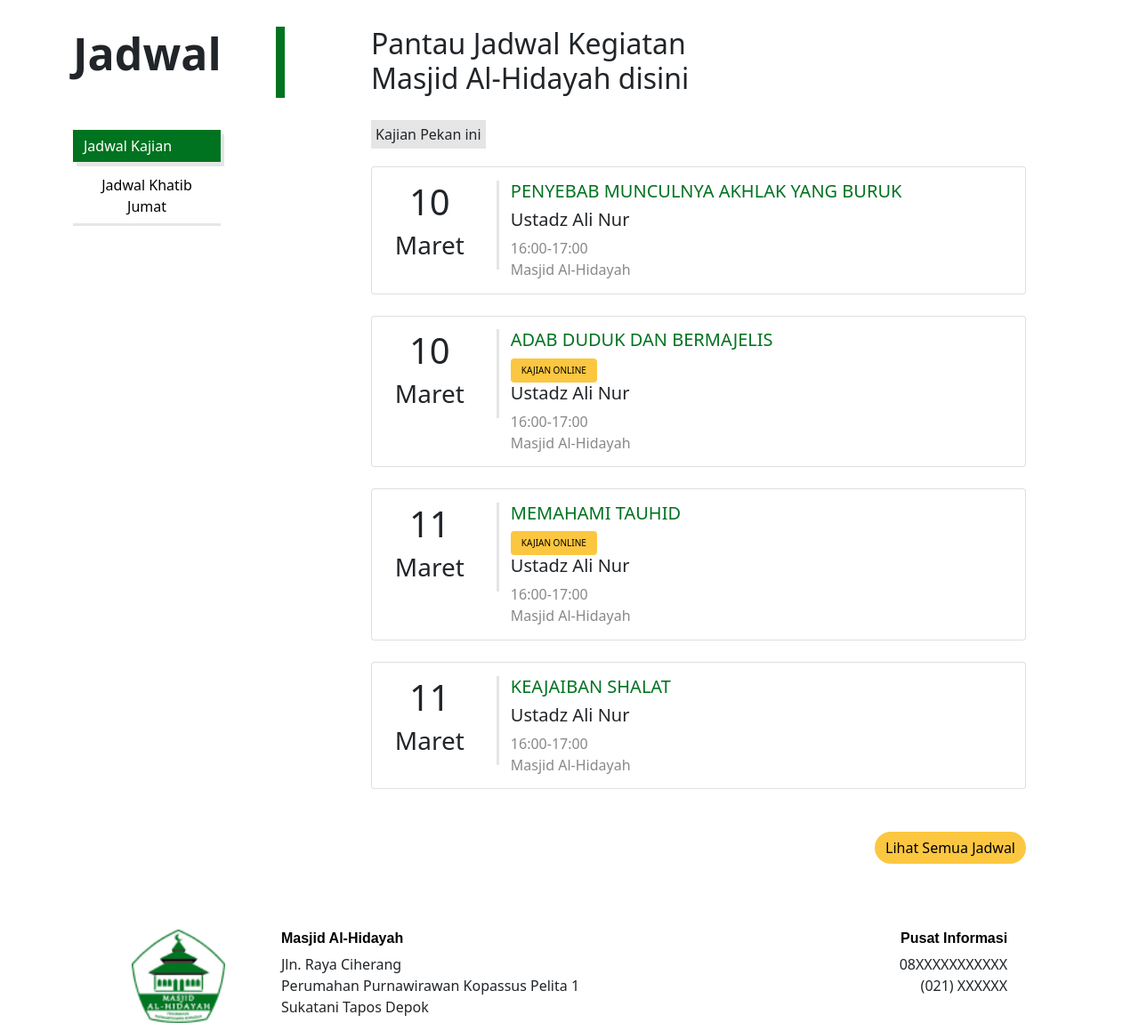
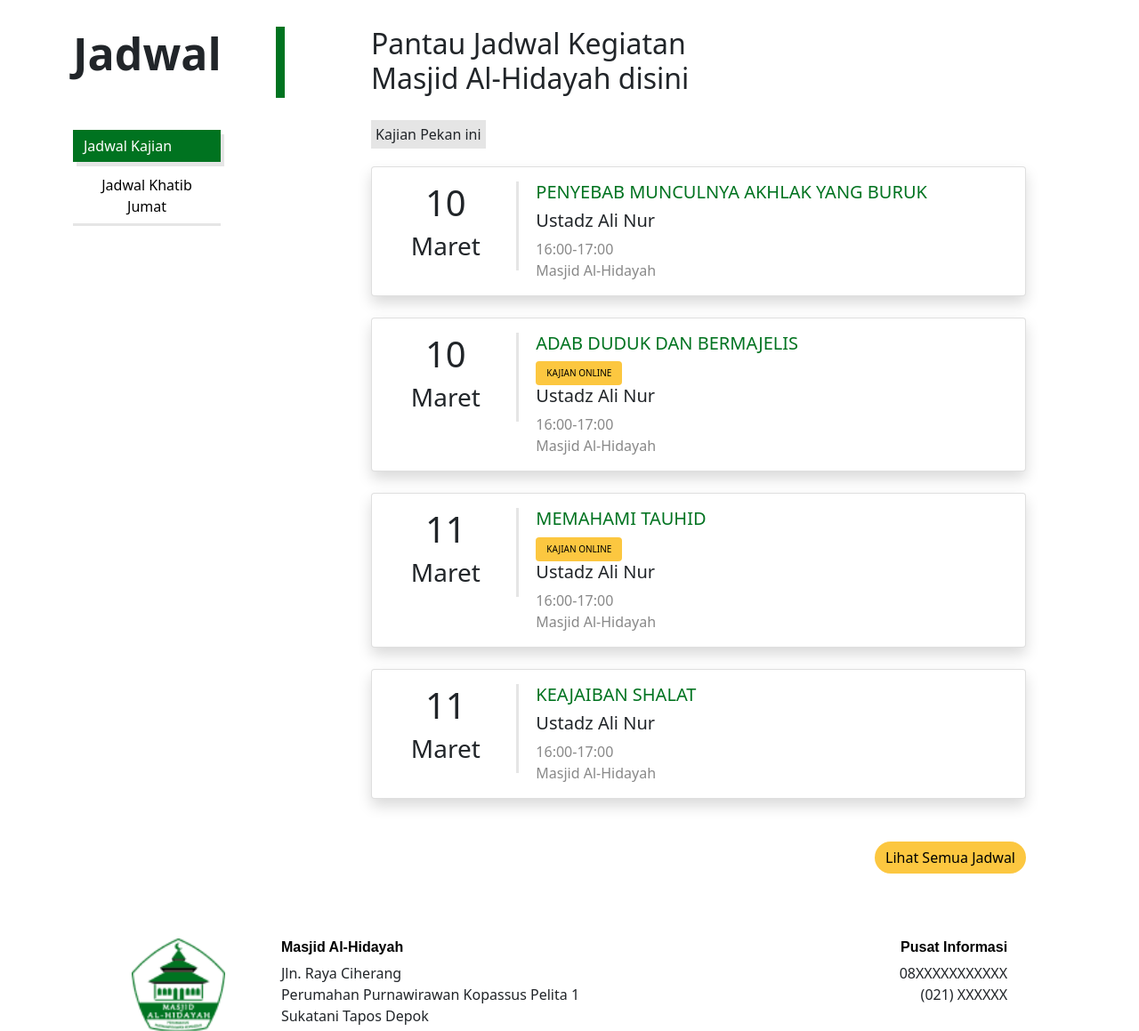
Before and after one commit to yasykurrafii/masjid-al-hidayah, a Django app: template templates/home.html in a window 1280 px wide. Shown: the part 1605-2764 px from the top of the page at 89% size. Run offline with Django 3.2, Linux system fonts and the light colour scheme; the template is opened without the code that fills it, so the values that code supplies are empty; some libraries are stand-ins or nearby versions.

Commit message:
shadow di card slide 3

```diff
--- a/templates/home.html
+++ b/templates/home.html
@@ -111,9 +111,9 @@
 
                 </div>
                 <br>
-                <div class="card">
+                <div class="card shadow p-3">
                     <div class="row">
-                        <div class="col" style="text-align: center; margin-left: -250px;">
+                        <div class="col" style="text-align: center; margin-left: -200px;">
                             <h1>10</h1>
                             <h3>Maret</h3>
                         </div>
@@ -133,9 +133,9 @@
                     </div>
                 </div>
                 <br>
-                <div class="card">
+                <div class="card shadow p-3">
                     <div class="row">
-                        <div class="col" style="text-align: center; margin-left: -250px;">
+                        <div class="col" style="text-align: center; margin-left: -200px;">
                             <h1>10</h1>
                             <h3>Maret</h3>
                         </div>
@@ -156,9 +156,9 @@
                     </div>
                 </div>
                 <br>
-                <div class="card">
+                <div class="card shadow p-3">
                     <div class="row">
-                        <div class="col" style="text-align: center; margin-left: -250px;">
+                        <div class="col" style="text-align: center; margin-left: -200px;">
                             <h1>11</h1>
                             <h3>Maret</h3>
                         </div>
@@ -179,9 +179,9 @@
                     </div>
                 </div>
                 <br>
-                <div class="card">
+                <div class="card shadow p-3">
                     <div class="row">
-                        <div class="col" style="text-align: center; margin-left: -250px;">
+                        <div class="col" style="text-align: center; margin-left: -200px;">
                             <h1>11</h1>
                             <h3>Maret</h3>
                         </div>
```
